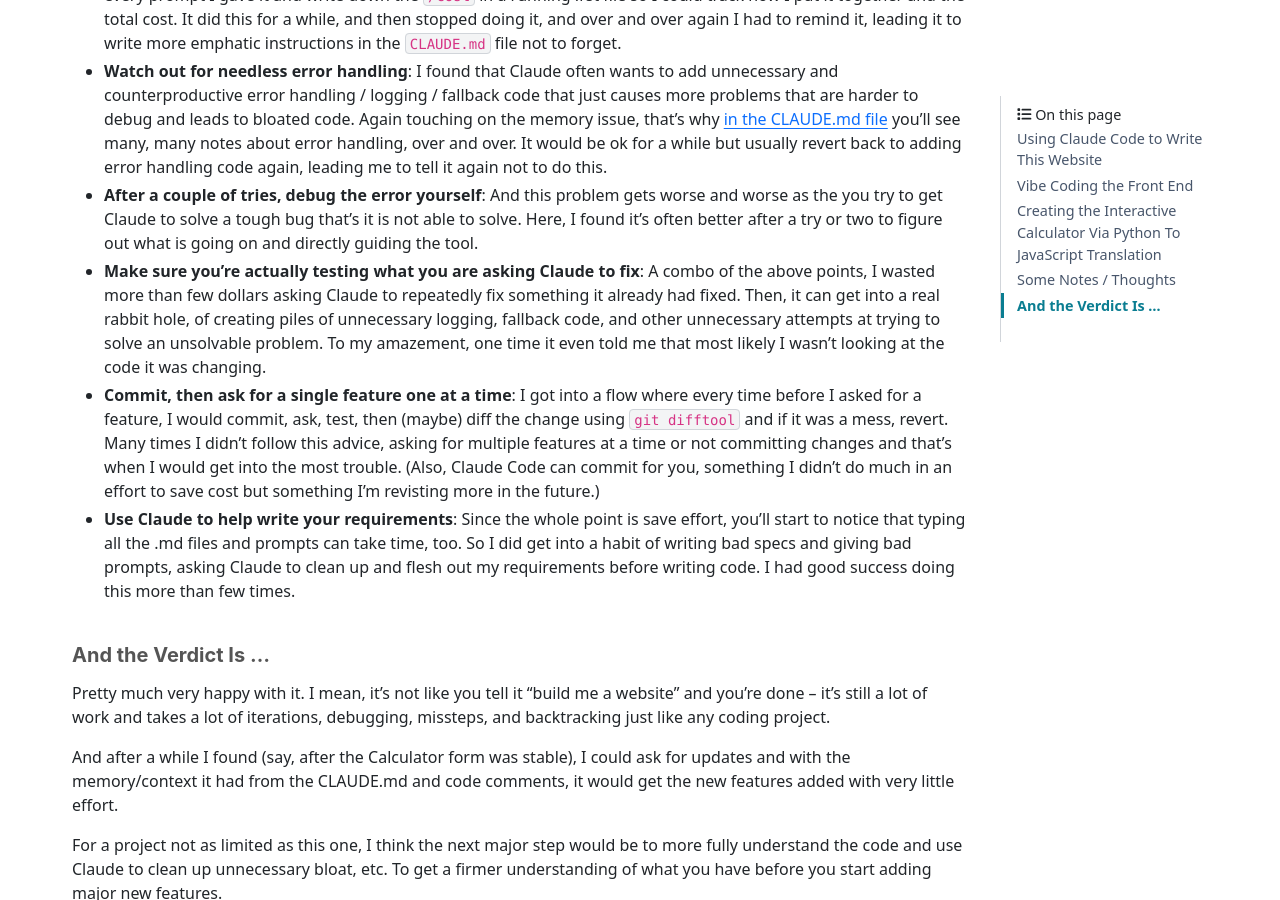
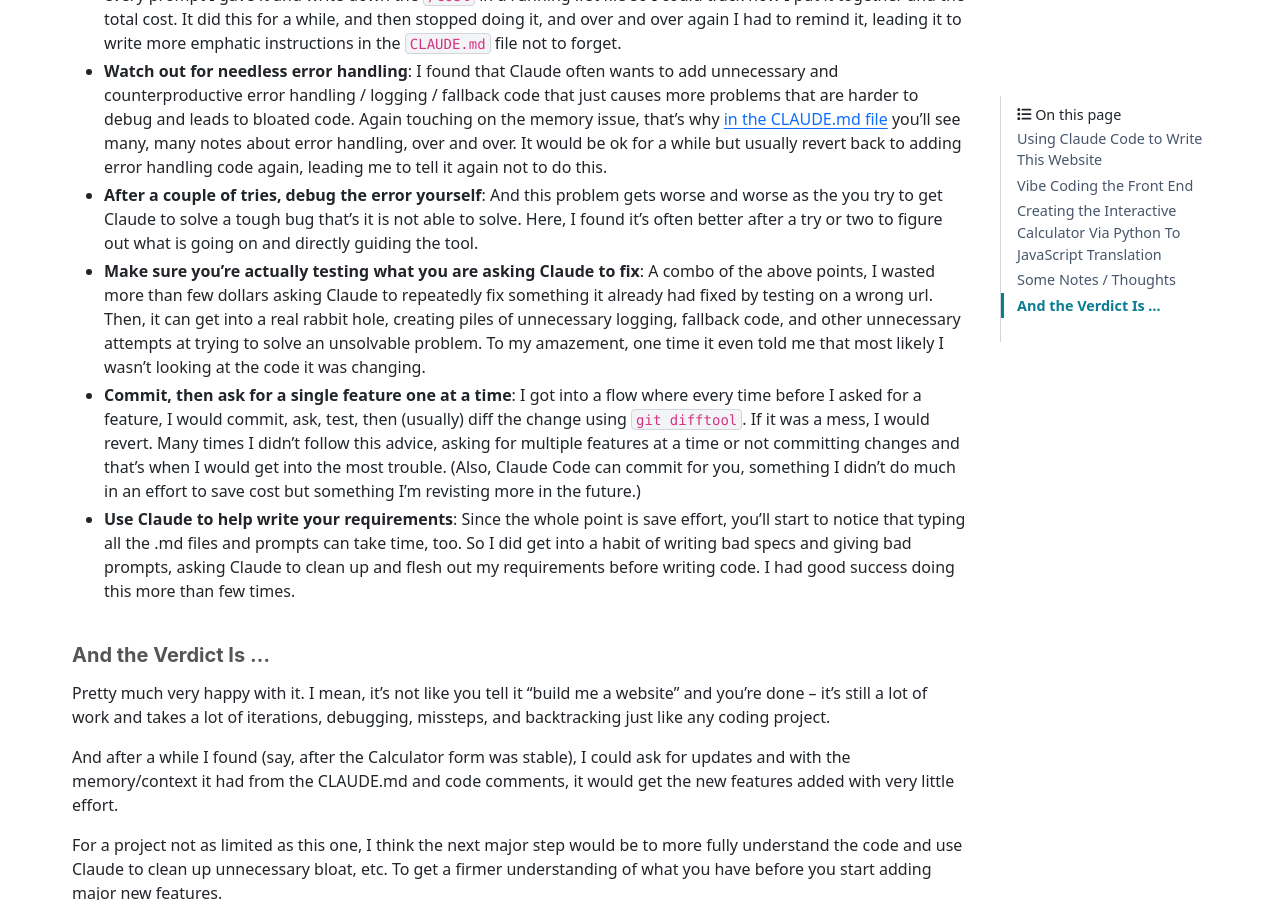
Before and after one commit to nba-comeback-calculator/nba-comeback-calculator, a Sphinx documentation site: the page built from docs/frontend/source/analysis/using_claude_code.rst, in a window 1280 px wide and 900 px high, scrolled down 7845 px. Built offline with Sphinx 7.4.7 and the PyData theme 0.15.4, drawn with Linux system fonts in a browser that asks for light colours; nearby versions of some CDN libraries; comment, search, counter and statistics services are not loaded.

Commit message:
DOCS: text tweak.

```diff
--- a/docs/frontend/source/analysis/using_claude_code.rst
+++ b/docs/frontend/source/analysis/using_claude_code.rst
@@ -478,18 +478,18 @@
 
 * **Make sure you're actually testing what you are asking Claude to fix**: A combo of
   the above points, I wasted more than few dollars asking Claude to repeatedly fix
-  something it already had fixed.  Then, it can get into a real rabbit hole, of
-  creating piles of unnecessary logging, fallback code, and other unnecessary attempts
-  at trying to solve an unsolvable problem.  To my amazement, one time it even told me
-  that most likely I wasn't looking at the code it was changing.
+  something it already had fixed by testing on a wrong url.  Then, it can get into a
+  real rabbit hole, creating piles of unnecessary logging, fallback code, and other
+  unnecessary attempts at trying to solve an unsolvable problem.  To my amazement, one
+  time it even told me that most likely I wasn't looking at the code it was changing.
 
 * **Commit, then ask for a single feature one at a time**:  I got into a flow where
-  every time before I asked for a feature, I would commit, ask, test, then (maybe) diff
-  the change using ``git difftool`` and if it was a mess, revert.  Many times I didn't
-  follow this advice, asking for multiple features at a time or not committing changes
-  and that's when I would get into the most trouble.  (Also, Claude Code can commit for
-  you, something I didn't do much in an effort to save cost but something I'm revisting
-  more in the future.)
+  every time before I asked for a feature, I would commit, ask, test, then (usually)
+  diff the change using ``git difftool``.  If it was a mess, I would revert.  Many
+  times I didn't follow this advice, asking for multiple features at a time or not
+  committing changes and that's when I would get into the most trouble.  (Also, Claude
+  Code can commit for you, something I didn't do much in an effort to save cost but
+  something I'm revisting more in the future.)
 
 * **Use Claude to help write your requirements**:  Since the whole point is save effort,
   you'll start to notice that typing all the .md files and prompts can take time, too.
```
